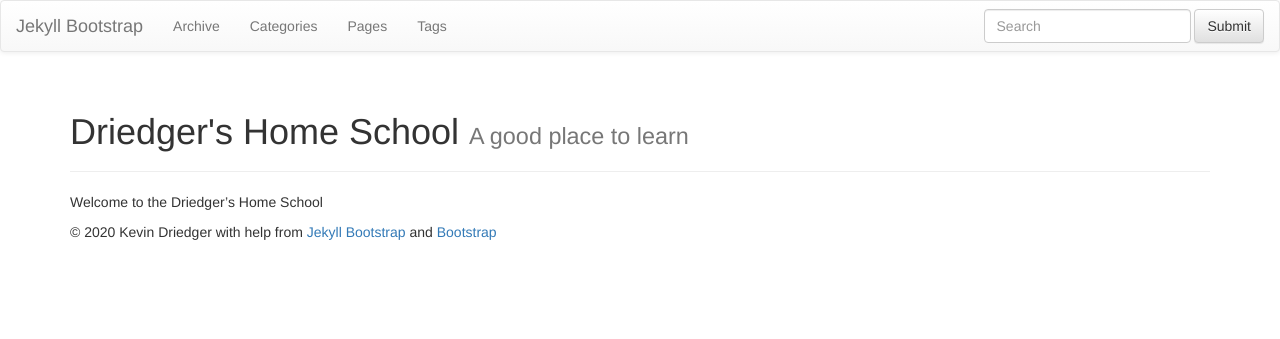
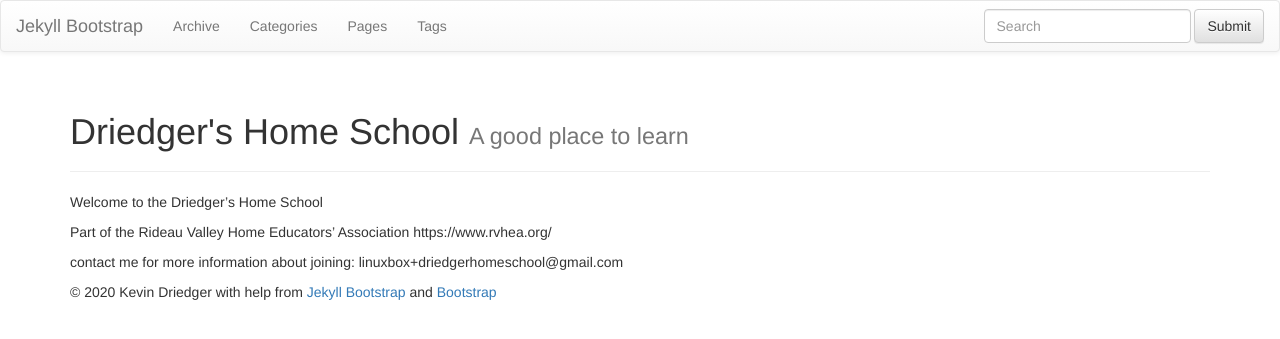
Before and after one commit to kdriedger/kdriedger.github.io, a Jekyll site: the page built from index.md, in a window 1280 px wide. Shown: the top 339 px of the page. Built offline with Jekyll 4.4.1, drawn with Linux system fonts in a browser that asks for light colours; nearby versions of some CDN libraries; library files that are not in the unit come from our copies.

Commit message:
add rvhea

```diff
--- a/index.md
+++ b/index.md
@@ -6,3 +6,8 @@
 {% include JB/setup %}
 
 Welcome to the Driedger's Home School
+
+Part of the Rideau Valley Home Educators' Association
+https://www.rvhea.org/
+
+contact me for more information about joining: linuxbox+driedgerhomeschool@gmail.com
```
